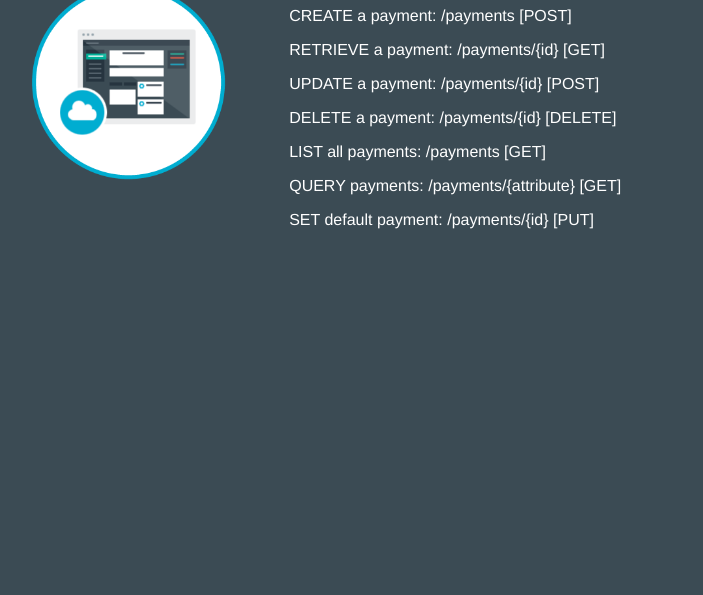
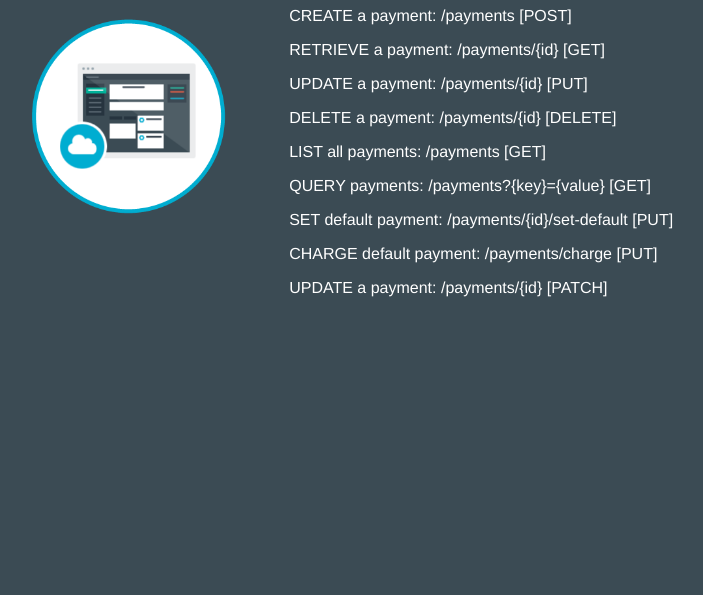
Before and after one commit to devops-s17-payments/payments, a plain HTML site: page static/index.html in a window 1280 px wide. Shown: the part 205-800 px from the top of the page, without its empty margins (253-956 px from the left). Drawn offline with Linux system fonts and the light colour scheme; files that its build step writes are made by us from their sources; files whose address does not match are found by name.

Commit message:
update index.html for query and charge

```diff
--- a/static/index.html
+++ b/static/index.html
@@ -16,13 +16,15 @@
           <img class = "newappIcon" src="static/images/newapp-icon.png">
         <td>
             <h1>Welcome to payments!</h1>
-          <p>CREATE a payment:    /payments             [POST]</p>
-          <p>RETRIEVE a payment:  /payments/{id}        [GET]</p>
-          <p>UPDATE a payment:    /payments/{id}        [POST]</p>
-          <p>DELETE a payment:    /payments/{id}        [DELETE]</p>
-          <p>LIST all payments:   /payments             [GET]</p>
-          <p>QUERY payments:      /payments/{attribute} [GET]</p>
-          <p>SET default payment: /payments/{id}        [PUT]</p>
+          <p>CREATE a payment:          /payments                 [POST]</p>
+          <p>RETRIEVE a payment:        /payments/{id}             [GET]</p>
+          <p>UPDATE a payment:          /payments/{id}             [PUT]</p>
+          <p>DELETE a payment:          /payments/{id}          [DELETE]</p>
+          <p>LIST all payments:         /payments                  [GET]</p>
+          <p>QUERY payments:            /payments?{key}={value}    [GET]</p>
+          <p>SET default payment:       /payments/{id}/set-default [PUT]</p>
+          <p>CHARGE default payment:    /payments/charge           [PUT]</p>
+          <p>UPDATE a payment:          /payments/{id}           [PATCH]</p>
     </table>
   </body>
 
```
